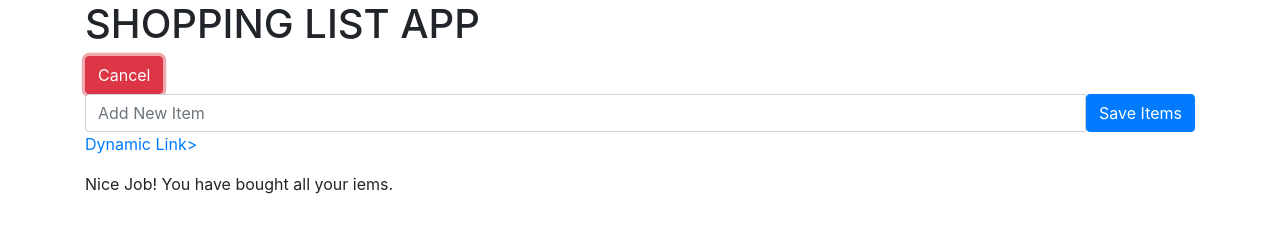
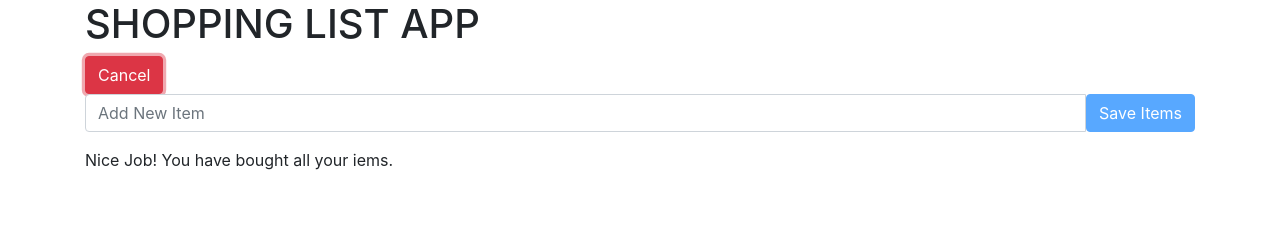
Before and after one commit to maskdots/VUE, a plain HTML site: page Vue.js Fundamentals/index.html in a window 1280 px wide. Both pictures are taken after a click on the button "Add Item". Drawn offline with nearby package versions, Linux system fonts and the light colour scheme.

Commit message:
vbinding of attributes

```diff
--- a/Vue.js Fundamentals/index.html
+++ b/Vue.js Fundamentals/index.html
@@ -20,9 +20,8 @@
                     </div>
                     <div v-if="state === 'edit'" class="input-group flex-nowrap add-item-form">
                         <input type="text" class="form-control" v-model="newItem" placeholder="Add New Item" @keyup.enter="saveItem">
-                        <button class="btn btn-primary" @click="saveItem">Save Items</button>
+                        <button class="btn btn-primary" @click="saveItem" :disabled ="newItem.length === 0">Save Items</button>
                     </div>
-                    <a v-bind:href="newItem" target="_blank">Dynamic Link></a>
                     <div class="items-wrapper mt-3">
                         <ul>
                             <li v-for="item in items"> {{ item }} </li>
```
